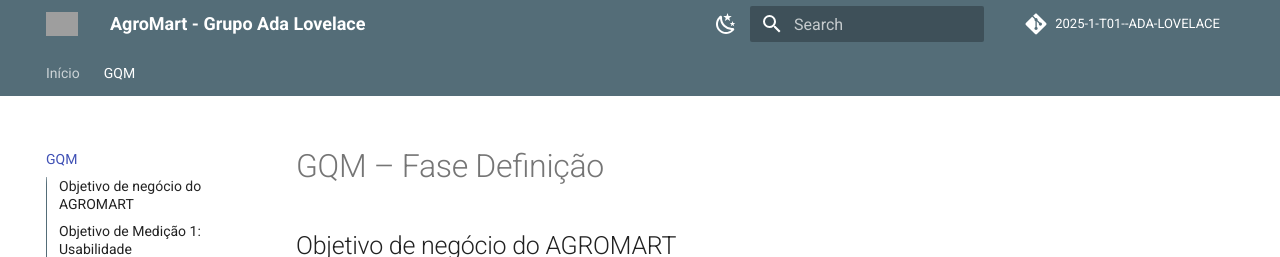
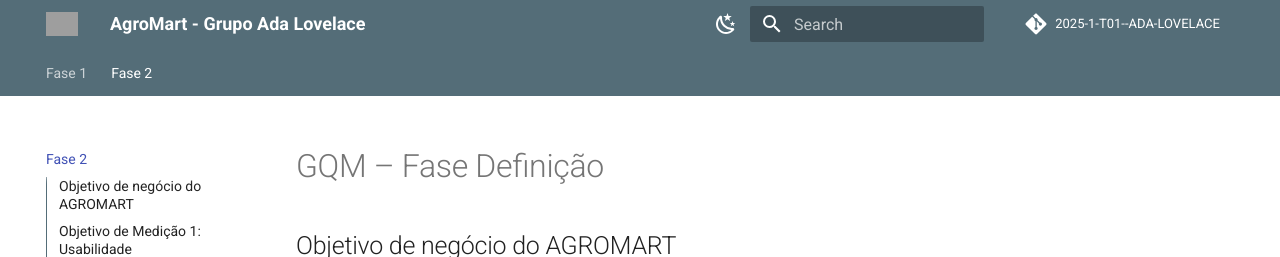
Before and after one commit to FCTE-Qualidade-de-Software-1/2025-1-T01--ADA-LOVELACE, an MkDocs documentation site: the page built from docs/gqm/gqm-fase-definicao.md, in a window 1280 px wide and 900 px high. Shown: the top 257 px of the window. Built offline with MkDocs 1.6.1 and Material for MkDocs 9.7.7, drawn with Linux system fonts in a browser that asks for light colours; comment, search, counter and statistics services are not loaded; grey boxes are pictures that could not be loaded.

Commit message:
trocando para fases as abas do mkdocs

```diff
--- a/mkdocs.yml
+++ b/mkdocs.yml
@@ -4,8 +4,8 @@ repo_url: https://github.com/FCTE-Qualidade-de-Software-1/2025-1-T01--ADA-LOVELA
 repo_name: 2025-1-T01--ADA-LOVELACE
 
 nav:
-  - Início: index.md
-  - GQM: gqm/gqm-fase-definicao.md
+  - Fase 1: index.md
+  - Fase 2: gqm/gqm-fase-definicao.md
 
 theme:
   name: material
```
